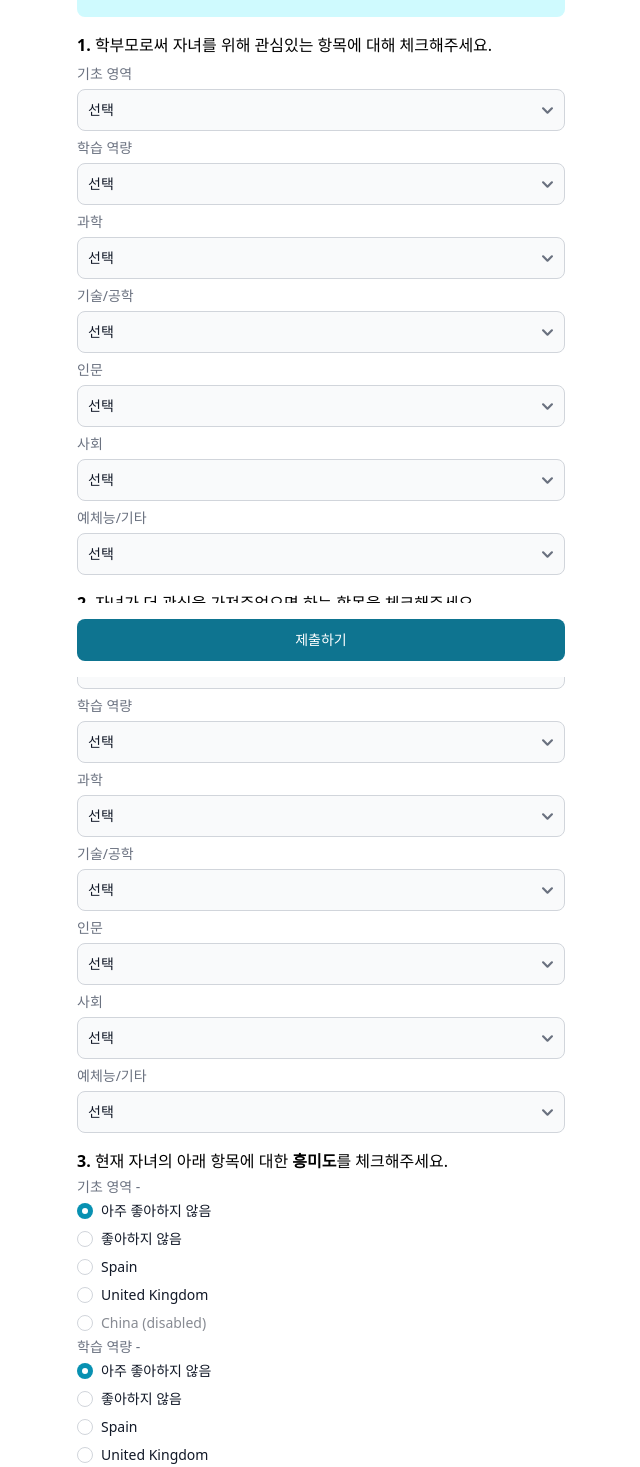
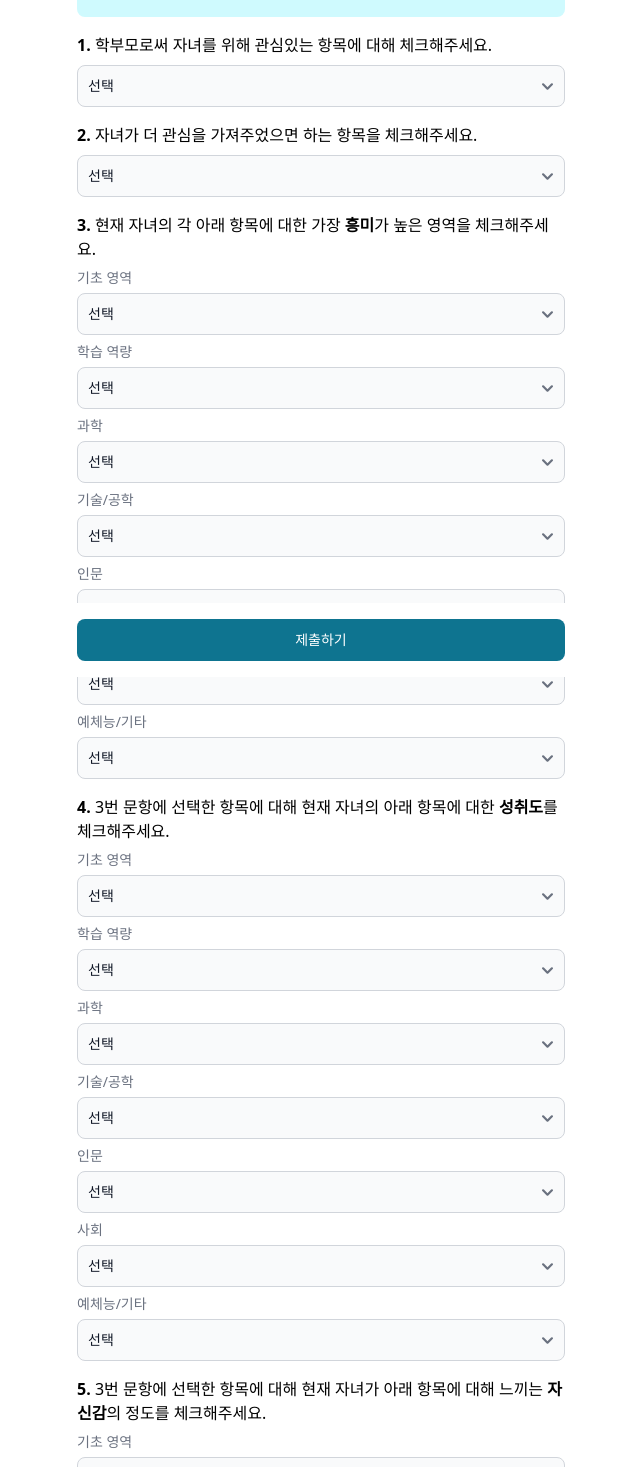
Before and after one commit to jomno/smb-tips-client, a Next.js app: page /survey/parents in a window 1280 px wide. Shown: the part 123-1590 px from the top of the page, without its empty margins (319-959 px from the left). Built offline with nearby package versions, Linux system fonts and the light colour scheme.

Commit message:
부모 버전 화면 추가

```diff
--- a/src/app/survey/parents/Content.js
+++ b/src/app/survey/parents/Content.js
@@ -7,23 +7,10 @@ import { HiInformationCircle } from "react-icons/hi";
 import { useFormik } from "formik";
 
 export default function Content({ categories }) {
-
   const formik = useFormik({
     initialValues: {
-      first_basic: "",
-      first_study: "",
-      first_science: "",
-      first_architecture: "",
-      first_humanities: "",
-      first_society: "",
-      first_art: "",
-      second_basic: "",
-      second_study: "",
-      second_science: "",
-      second_architecture: "",
-      second_humanities: "",
-      second_society: "",
-      second_art: "",
+      first_question: "",
+      second_question: "",
       third_basic: "",
       third_study: "",
       third_science: "",
@@ -70,6 +57,55 @@ export default function Content({ categories }) {
             관심있는 항목에 대해 체크해주세요.
           </h3>
 
+          <Select
+            id="first_question"
+            name="first_question"
+            className="mt-2"
+            defaultValue={""}
+            onChange={formik.handleChange}
+          >
+            <option disabled value="">
+              선택
+            </option>
+            {Object.entries(categories).map(([key, value], index) => (
+              <option key={index} value={key}>
+                {value.label} ({value.options.join(", ")})
+              </option>
+            ))}
+          </Select>
+        </div>
+
+        <div className="mt-4">
+          <h3 className="text-base">
+            <span className="font-bold">2. </span>자녀가 더 관심을 가져주었으면
+            하는 항목을 체크해주세요.
+          </h3>
+
+          <Select
+            id="second_question"
+            name="second_question"
+            className="mt-2"
+            defaultValue={""}
+            onChange={formik.handleChange}
+          >
+            <option disabled value="">
+              선택
+            </option>
+            {Object.entries(categories).map(([key, value], index) => (
+              <option key={index} value={key}>
+                {value.label} ({value.options.join(", ")})
+              </option>
+            ))}
+          </Select>
+        </div>
+
+        <div className="mt-4">
+          <h3 className="text-base">
+            <span className="font-bold">3. </span>현재 자녀의 각 아래 항목에
+            대한 가장
+            <span className="font-bold"> 흥미</span>가 높은 영역을 체크해주세요.
+          </h3>
+
           {Object.entries(categories).map(([key, value], index) => (
             <div className="mt-1" key={index}>
               <div className="block mb-1">
@@ -80,12 +116,7 @@ export default function Content({ categories }) {
                 />
               </div>
 
-              <Select
-                id={key}
-                name={`first_${key}`}
-                onChange={formik.handleChange}
-                defaultValue={""}
-              >
+              <Select id={key} name={`third_${key}`} defaultValue={""}>
                 <option disabled value="">
                   선택
                 </option>
@@ -101,10 +132,10 @@ export default function Content({ categories }) {
 
         <div className="mt-4">
           <h3 className="text-base">
-            <span className="font-bold">2. </span>자녀가 더 관심을 가져주었으면
-            하는 항목을 체크해주세요.
+            <span className="font-bold">4. </span>3번 문항에 선택한 항목에 대해
+            현재 자녀의 아래 항목에 대한{" "}
+            <span className="font-bold">성취도</span>를 체크해주세요.
           </h3>
-
           {Object.entries(categories).map(([key, value], index) => (
             <div className="mt-1" key={index}>
               <div className="block mb-1">
@@ -115,19 +146,15 @@ export default function Content({ categories }) {
                 />
               </div>
 
-              <Select
-                id={key}
-                name={`second_${key}`}
-                defaultValue={""}
-              >
+              <Select id={key} name={`fifth_${key}`} defaultValue={""}>
                 <option disabled value="">
                   선택
                 </option>
-                {value.options.map((option, index) => (
-                  <option key={index} value={option}>
-                    {option}
-                  </option>
-                ))}
+                <option value="1">아주 낮음</option>
+                <option value="2">낮음</option>
+                <option value="3">보통</option>
+                <option value="4">높음</option>
+                <option value="5">아주 높음</option>
               </Select>
             </div>
           ))}
@@ -135,78 +162,32 @@ export default function Content({ categories }) {
 
         <div className="mt-4">
           <h3 className="text-base">
-            <span className="font-bold">3. </span>현재 자녀의 아래 항목에 대한
-            <span className="font-bold"> 흥미도</span>를 체크해주세요.
+            <span className="font-bold">5. </span>3번 문항에 선택한 항목에 대해
+            현재 자녀가 아래 항목에 대해 느끼는{" "}
+            <span className="font-bold">자신감</span>의 정도를 체크해주세요.
           </h3>
-
           {Object.entries(categories).map(([key, value], index) => (
             <div className="mt-1" key={index}>
-              <fieldset className="flex flex-col gap-2">
-                <legend className="mb-1 text-sm text-gray-500">
-                  {value.label} - {formik.values[`first_${key}`]}
-                </legend>
+              <div className="block mb-1">
+                <Label
+                  htmlFor={key}
+                  value={value.label}
+                  className="text-gray-500"
+                />
+              </div>
 
-                <div className="flex items-center gap-2">
-                  <Radio
-                    id="united-state"
-                    name={``}
-                    value="USA"
-                    defaultChecked
-                  />
-                  <Label htmlFor="united-state">아주 좋아하지 않음</Label>
-                </div>
-                <div className="flex items-center gap-2">
-                  <Radio id="germany" name="countries" value="Germany" />
-                  <Label htmlFor="germany">좋아하지 않음</Label>
-                </div>
-                <div className="flex items-center gap-2">
-                  <Radio id="spain" name="countries" value="Spain" />
-                  <Label htmlFor="spain">Spain</Label>
-                </div>
-                <div className="flex items-center gap-2">
-                  <Radio id="uk" name="countries" value="United Kingdom" />
-                  <Label htmlFor="uk">United Kingdom</Label>
-                </div>
-                <div className="flex items-center gap-2">
-                  <Radio id="china" name="countries" value="China" disabled />
-                  <Label htmlFor="china" disabled>
-                    China (disabled)
-                  </Label>
-                </div>
-              </fieldset>
-
-              {/* <Select
-                id={key}
-                name={`third_${key}`}
-                defaultValue={selectedCategories[key]}
-              >
+              <Select id={key} name={`fifth_${key}`} defaultValue={""}>
                 <option disabled value="">
                   선택
                 </option>
-                {value.options.map((option, index) => (
-                  <option key={index} value={option}>
-                    {option}
-                  </option>
-                ))}
-              </Select> */}
+                <option value="1">아주 낮음</option>
+                <option value="2">낮음</option>
+                <option value="3">보통</option>
+                <option value="4">높음</option>
+                <option value="5">아주 높음</option>
+              </Select>
             </div>
           ))}
-        </div>
-
-        <div className="mt-4">
-          <h3 className="text-base">
-            <span className="font-bold">4. </span>1번 문항에 선택한 항목에 대해
-            현재 자녀의 아래 항목에 대한{" "}
-            <span className="font-bold">성취도</span>를 체크해주세요.
-          </h3>
-        </div>
-
-        <div className="mt-4">
-          <h3 className="text-base">
-            <span className="font-bold">5. </span>1번 문항에 선택한 항목에 대해
-            현재 자녀가 아래 항목에 대해 느끼는{" "}
-            <span className="font-bold">자신감</span>의 정도를 체크해주세요.
-          </h3>
         </div>
 
         <div className="sticky bottom-0 z-0 py-4 bg-white">
```
